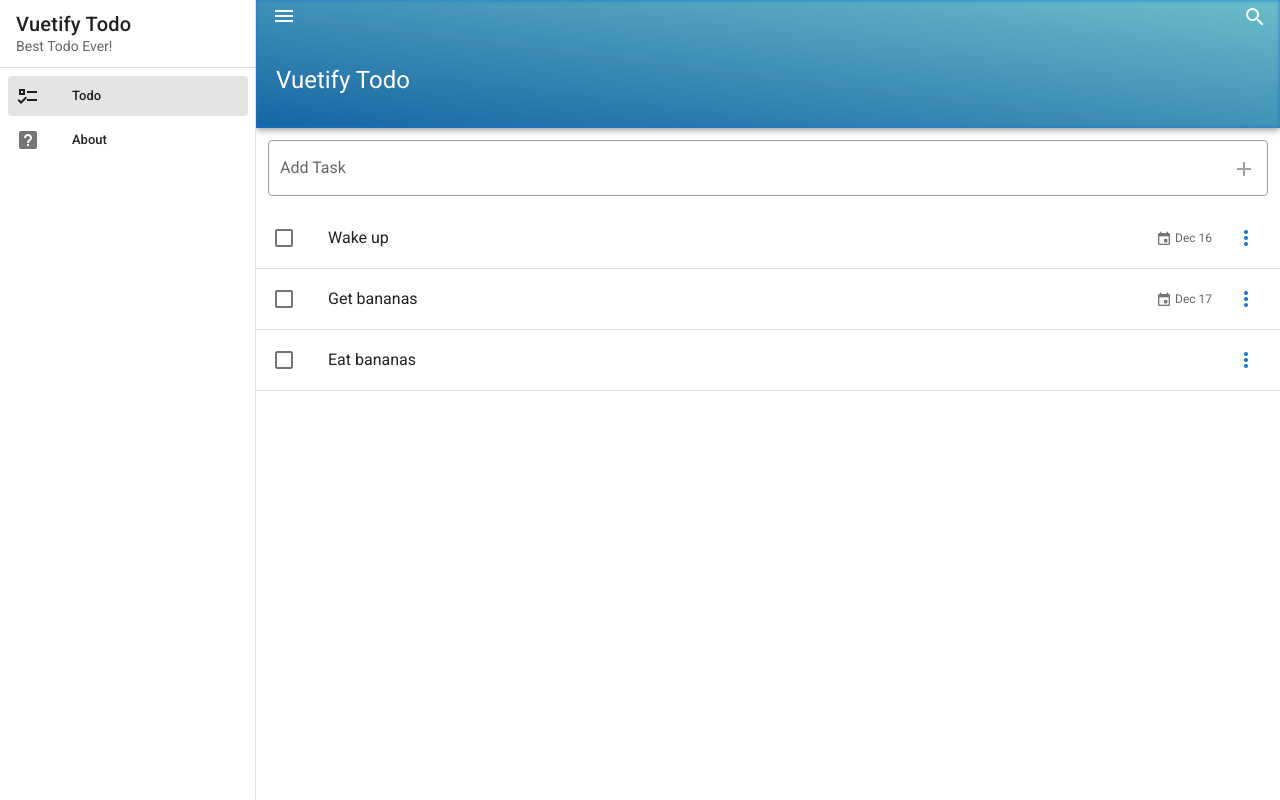
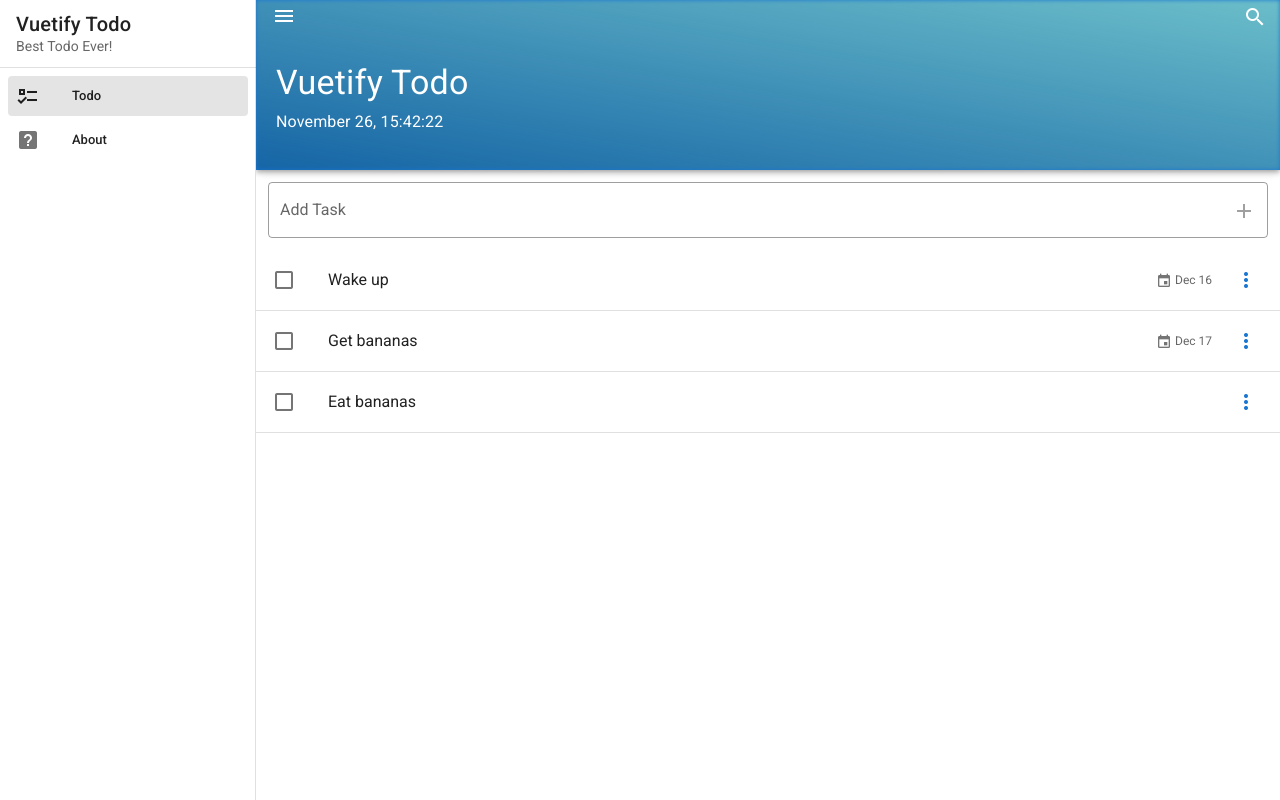
Before and after one commit to barisgunduz/vue-applimpics, a Vue app: page / in a window 1280 px wide. Built offline with nearby package versions, Linux system fonts and the light colour scheme.

Commit message:
Live Date & time

```diff
--- a/src/App.vue
+++ b/src/App.vue
@@ -32,7 +32,14 @@
 			</v-list>
 		</v-navigation-drawer>
 
-		<v-app-bar app color="primary" dark src="mountains.jpg" prominent>
+		<v-app-bar
+			app
+			color="primary"
+			dark
+			src="mountains.jpg"
+			prominent
+			height="170"
+		>
 			<template v-slot:img="{ props }">
 				<v-img
 					v-bind="props"
@@ -49,7 +56,12 @@
 					<search />
 				</v-row>
 				<v-row>
-					<v-toolbar-title class="ml-4">Vuetify Todo</v-toolbar-title>
+					<v-toolbar-title class="text-h4 ml-4"
+						>Vuetify Todo</v-toolbar-title
+					>
+				</v-row>
+				<v-row>
+					<live-date-time />
 				</v-row>
 			</v-container>
 		</v-app-bar>
@@ -72,6 +84,8 @@
 	}),
 	components: {
 		search: require("@/components/Tools/Search.vue").default,
+		"live-date-time": require("@/components/Tools/LiveDateTime.vue")
+			.default,
 		snackbar: require("@/components/Shared/Snackbar.vue").default,
 	},
 };
--- /dev/null
+++ b/src/components/Tools/LiveDateTime.vue
@@ -0,0 +1,23 @@
+<template>
+	<div class="text-subtitle-1 ml-4">{{ date }}</div>
+</template>
+<script>
+import { format } from "date-fns";
+export default {
+	data() {
+		return {
+			date: "",
+		};
+	},
+	methods: {
+		getDate() {
+			this.date = format(new Date(), "MMMM d, H:mm:ss");
+			setTimeout(this.getDate, 1000);
+		},
+	},
+	mounted() {
+		this.getDate();
+	},
+};
+</script>
+<style lang=""></style>
```
